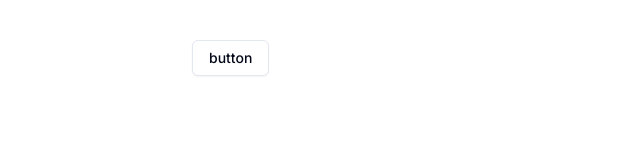
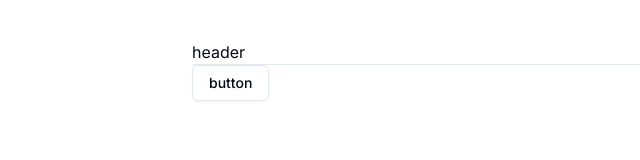
Before and after one commit to piotrszubert/nextjs-dev-portfolio, a Next.js app: page / in a window 1280 px wide. Shown: the top 160 px of the page, without its empty margins (0-640 px from the left). Built offline with nearby package versions, Linux system fonts and the light colour scheme.

Commit message:
header component

```diff
--- /dev/null
+++ b/components/header.tsx
@@ -0,0 +1,10 @@
+import Link from "next/link"
+
+
+export default function Header() {
+  return (
+    <header className="sticky top-0 z-40 w-full border-b bg-background">
+      header
+    </header>
+  )
+}
--- a/pages/index.tsx
+++ b/pages/index.tsx
@@ -1,6 +1,7 @@
 import Image from 'next/image'
 import { Inter } from 'next/font/google'
 import { Button } from '@/components/ui/button'
+import Header from '@/components/header'
 
 const inter = Inter({ subsets: ['latin'] })
 
@@ -9,6 +10,7 @@ export default function Home() {
     <main
       className={`${inter.className} max-w-4xl py-10 mx-auto`}
     >
+    <Header/>
     <Button variant={'outline'}>
       button
     </Button>
```
